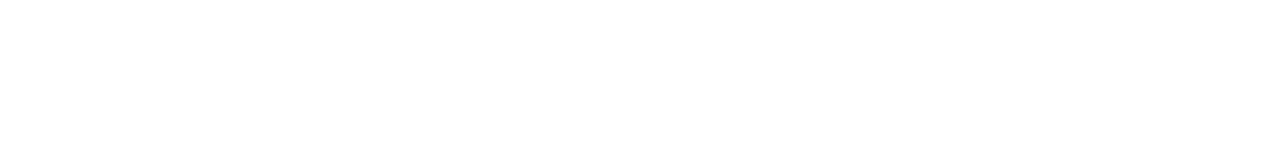
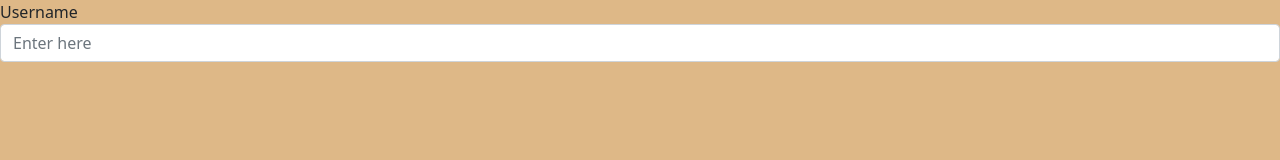
Before and after one commit to sundae-wenzdae-paragas/Q4-Practice-4, a plain HTML site: page index.html in a window 1280 px wide. Drawn offline with nearby package versions, Linux system fonts and the light colour scheme.

Commit message:
Update index.html

```diff
--- a/index.html
+++ b/index.html
@@ -5,8 +5,21 @@
     <meta name="viewport" content="width=device-width, initial-scale=1.0">
 <link href="https://cdn.jsdelivr.net/npm/bootstrap@5.0.2/dist/css/bootstrap.min.css" rel="stylesheet">
     <title>Q4 Practice 4</title>
+
+    <style>
+        body{
+            background-color:burlywood;
+        }
+
+    </style>
+
 </head>
 <body>
-
+    <form>
+        <label for="">Username</label>
+            <br>
+            <input type="text" id="uname" class="form-control" placeholder="Enter here" required>
+            <br>
+    </form>
 </body>
 </html>
```
